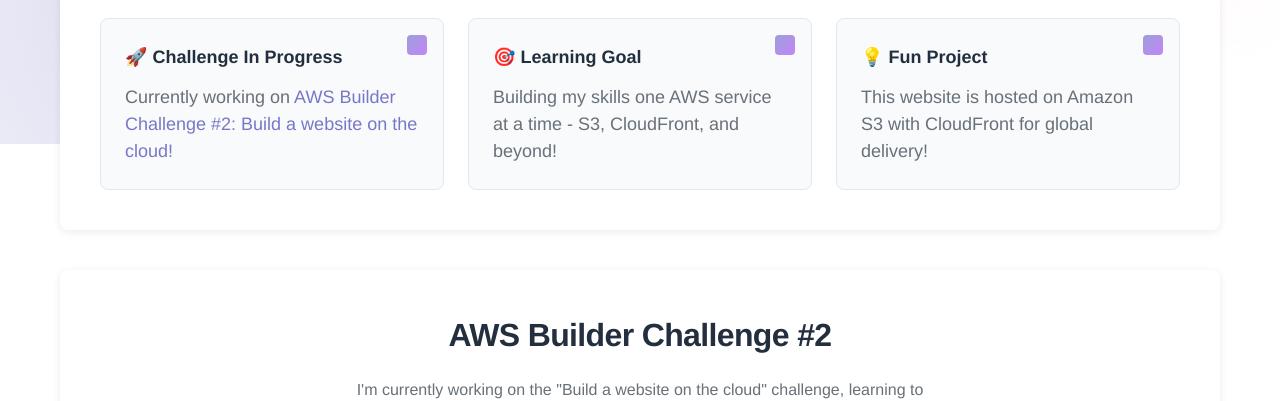
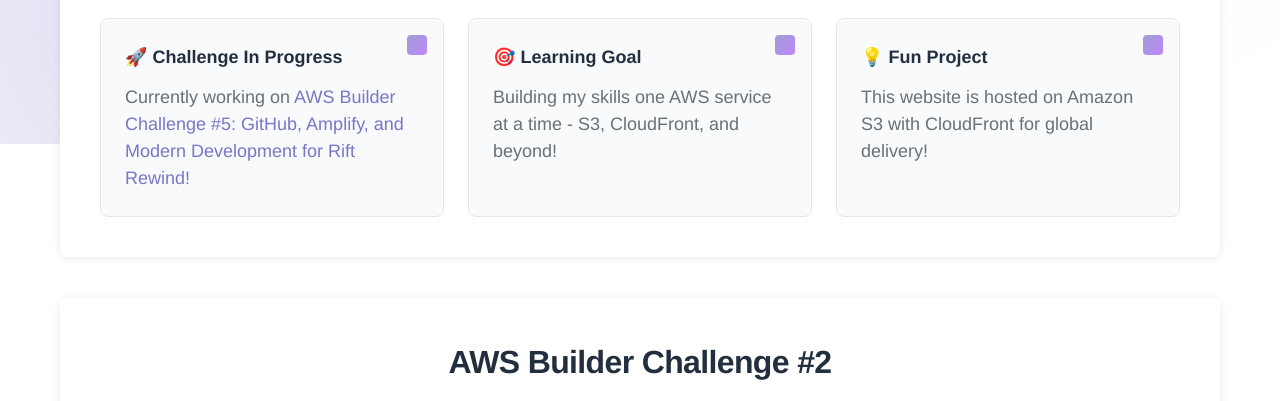
Before and after one commit to elephish1116/rift-rewind-project, a plain HTML site: page index.html in a window 1280 px wide. Shown: the part 656-1057 px from the top of the page. Drawn offline with Linux system fonts and the light colour scheme; a script that the page names is missing.

Commit message:
Update project content
Improved main page content

```diff
--- a/index.html
+++ b/index.html
@@ -20,7 +20,7 @@
             <div class="facts-grid">
                 <div class="fact-card">
                     <h4>🚀 Challenge In Progress</h4>
-                    <p>Currently working on <a href="https://builder.aws.com/content/31C2WxIDSQive7q2Dv5xNFCmYJj/aws-builder-challenge-2-build-a-website-on-the-cloud?trk=86c76c09-e8f4-4138-badc-604ce7bc5d77&sc_channel=el" target="_blank">AWS Builder Challenge #2: Build a website on the cloud!</a></p>
+                    <p>Currently working on <a href="https://builder.aws.com/content/32eo2kkwuKdMw2Ej2WWgTKRj7yP/pro-deploy-mode-github-amplify-and-modern-development-for-rift-rewind" target="_blank">AWS Builder Challenge #5: GitHub, Amplify, and Modern Development for Rift Rewind!</a></p>
                 </div>
                 <div class="fact-card">
                     <h4>🎯 Learning Goal</h4>
```
